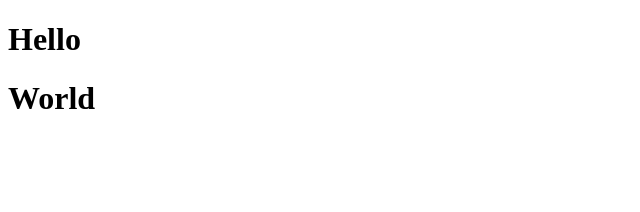
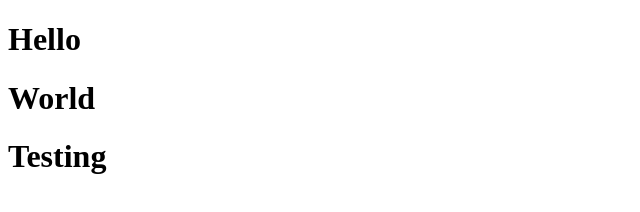
Before and after one commit to TheOne-afk/Demo, a plain HTML site: page app/index.html in a window 1280 px wide. Shown: the whole page, without its empty margins (0-640 px from the left). Drawn offline with Linux system fonts and the light colour scheme.

Commit message:
Update index.html

```diff
--- a/app/index.html
+++ b/app/index.html
@@ -9,7 +9,7 @@
 
     <h1>Hello</h1>
     <h1>World</h1>
-    <h1></h1>
+    <h1>Testing</h1>
 
 </body>
 </html>
```
